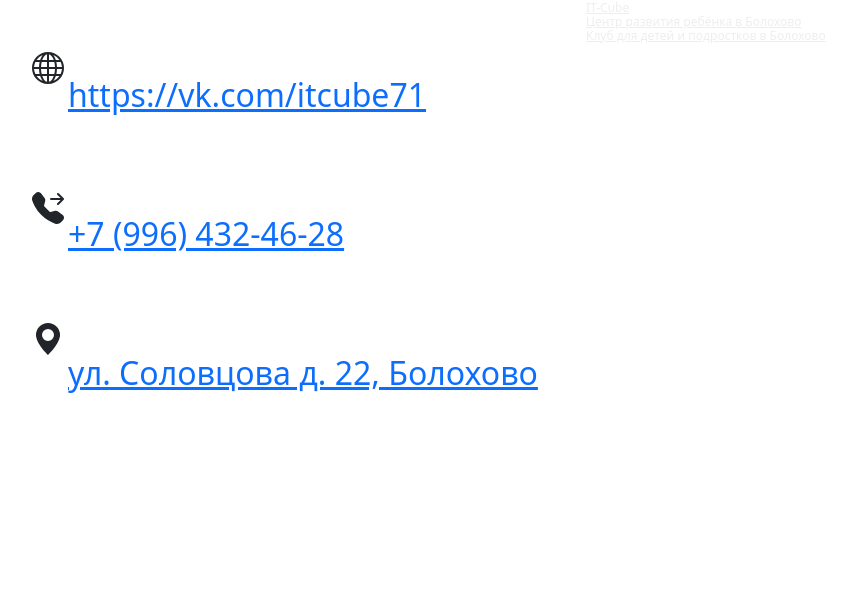
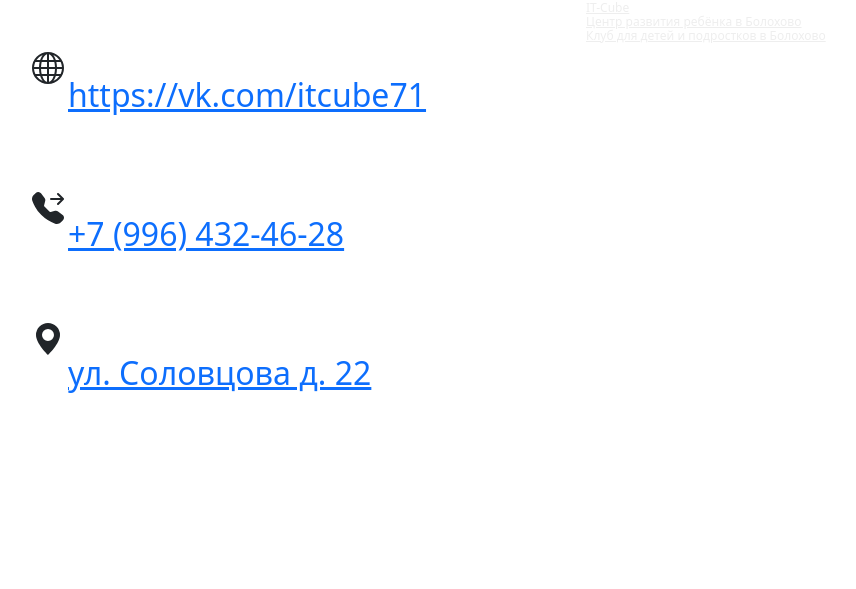
Before and after one commit to PavelDeichuk/flask_blog, a Python web app: template templates/index.html in a window 1280 px wide. Shown: the part 1826-2415 px from the top of the page, without its empty margins (82-938 px from the left). Run offline with Jinja, Linux system fonts and the light colour scheme; the template is opened without the code that fills it, so the values that code supplies are empty.

Commit message:
Update index.html

```diff
--- a/templates/index.html
+++ b/templates/index.html
@@ -61,7 +61,7 @@
             <div class="d-flex flex-wrap align-items-center justify-content-center justify-content-lg-start">
             <svg xmlns="http://www.w3.org/2000/svg" width="40" height="32" fill="currentColor" class="bi bi-telephone-forward-fill" viewBox="0 0 16 16">
                 <path d="M8 16s6-5.686 6-10A6 6 0 0 0 2 6c0 4.314 6 10 6 10zm0-7a3 3 0 1 1 0-6 3 3 0 0 1 0 6z"/>
-                <h2><ya-tr-span data-index="30-0" data-translated="true" data-source-lang="en" data-target-lang="ru" data-value="Featured title" data-translation="Рекомендуемое название" data-ch="0" data-type="trSpan" data-selected="false"><center><a href="https://yandex.ru/maps/org/it_cube/76940150003/?from=tabbar&ll=37.835144%2C54.083808&source=serp_navig&z=17.57"><br><br>ул. Соловцова д. 22, Болохово</a></center></ya-tr-span></h2>
+                <h2><ya-tr-span data-index="30-0" data-translated="true" data-source-lang="en" data-target-lang="ru" data-value="Featured title" data-translation="Рекомендуемое название" data-ch="0" data-type="trSpan" data-selected="false"><center><a href="https://yandex.ru/maps/org/it_cube/76940150003/?from=tabbar&ll=37.835144%2C54.083808&source=serp_navig&z=17.57"><br><br>ул. Соловцова д. 22</a></center></ya-tr-span></h2>
             </svg>
             </div>
         </div>
```
